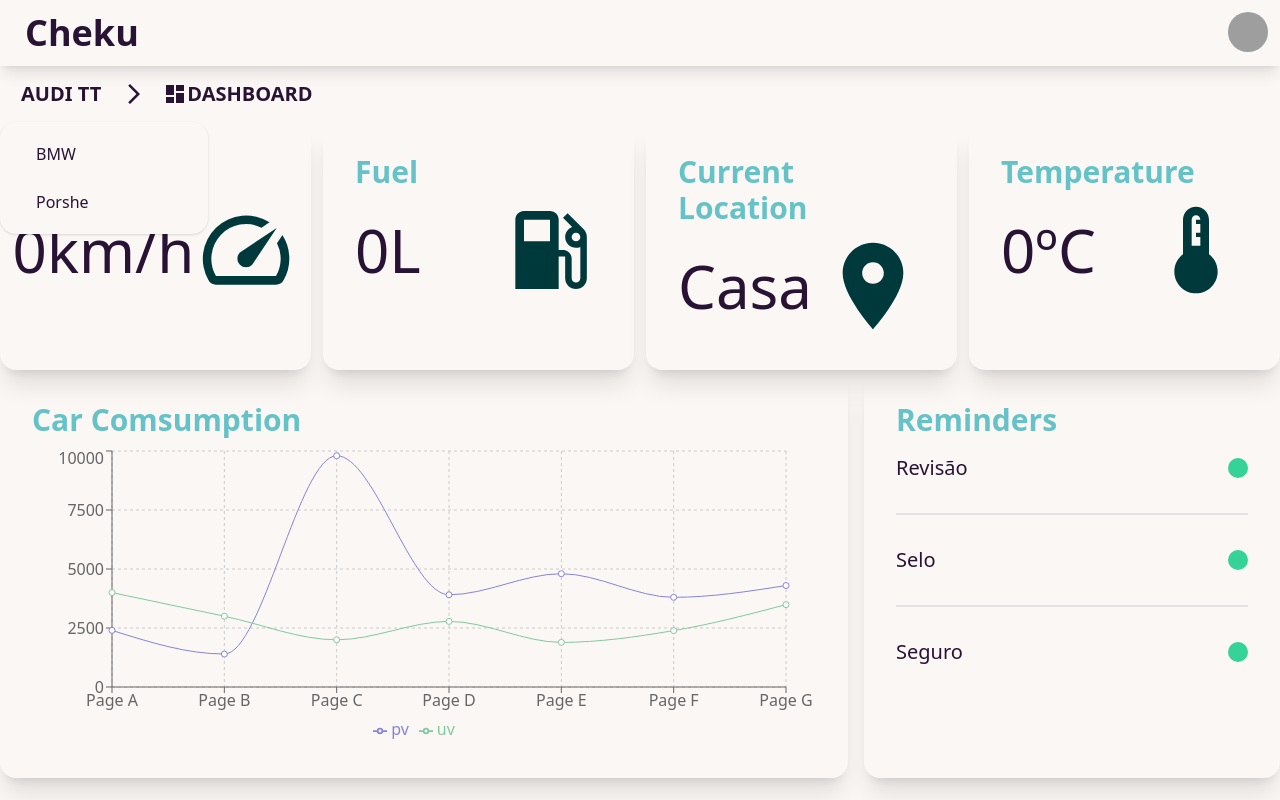
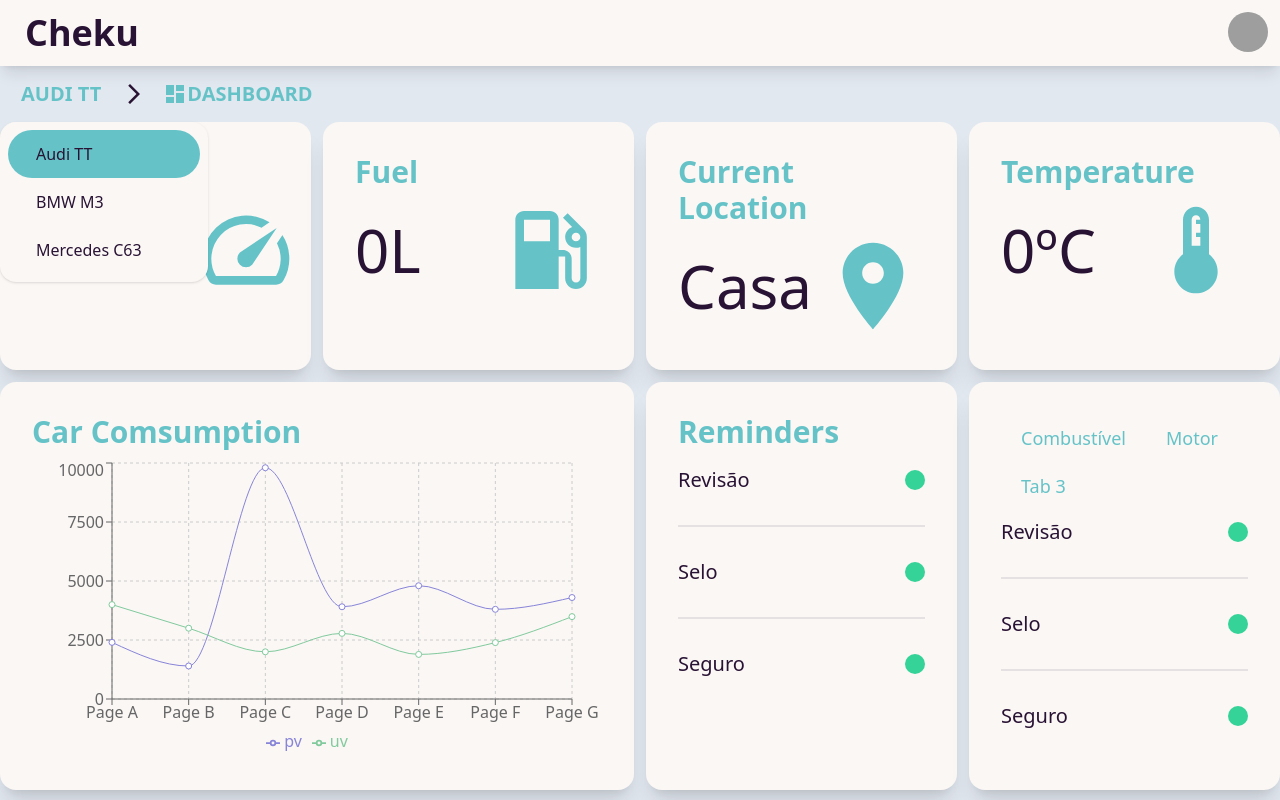
Before and after one commit to Cheku-Corporation/front-end, a React (Vite) app: page /dashboard in a window 1280 px wide. Both pictures are taken after a click on the label "AUDI TT". Built offline with nearby package versions, Linux system fonts and the light colour scheme; grey boxes are pictures that could not be loaded; some icons are missing.

Commit message:
CHEK-29 Breadcrumb done

```diff
--- a/index.html
+++ b/index.html
@@ -3,8 +3,10 @@
   <head>
     <meta charset="UTF-8" />
     <link rel="icon" type="image/svg+xml" href="/vite.svg" />
+<!--    <link href='https://api.mapbox.com/mapbox-gl-js/v2.8.1/mapbox-gl.css' rel='stylesheet' />-->
     <meta name="viewport" content="width=device-width, initial-scale=1.0" />
     <title>Cheku - Dashboard</title>
+
   </head>
   <body>
     <div id="root"></div>
--- a/package.json
+++ b/package.json
@@ -16,8 +16,10 @@
     "@types/node": "^18.11.9",
     "car-makes-icons": "^1.0.0",
     "daisyui": "^2.38.0",
+    "mapbox-gl": "^2.11.0",
     "react": "^18.2.0",
     "react-dom": "^18.2.0",
+    "react-hook-form": "^7.39.5",
     "react-router-dom": "^6.4.3",
     "recharts": "^2.1.16"
   },
--- a/src/App.tsx
+++ b/src/App.tsx
@@ -1,14 +1,17 @@
 import {BrowserRouter, Route, Routes} from "react-router-dom";
 import {Dashboard} from "@/pages/Dashboard";
-import {Garage} from "@/pages/Garage";
+import {Login} from "@/pages/Login";
+// import {Landing} from "@/pages/Landing";
+
 
 function App() {
 
     return (
         <BrowserRouter>
             <Routes>
-                <Route path={"/"} element={<Garage/>}/>
+                {/*<Route path={"/"} element={<Landing/>}/>*/}
                 <Route path={"/dashboard"} element={<Dashboard/>}/>
+                <Route path={"/login"} element={<Login/>}/>
             </Routes>
         </BrowserRouter>
 
--- a/src/components/Breadcrumb.tsx
+++ b/src/components/Breadcrumb.tsx
@@ -1,25 +1,66 @@
 import ArrowForwardIosIcon from '@mui/icons-material/ArrowForwardIos';
 import DashboardIcon from '@mui/icons-material/Dashboard';
 import SettingsIcon from '@mui/icons-material/Settings';
+import InfoIcon from '@mui/icons-material/Info';
 import 'car-makes-icons/dist/style.css';
+import {useState} from "react";
+
 export const Breadcrumb = () => {
-    return (
-        <div className="flex items-center">
+    const userCars = [{
+        id: 0, name: "Audi TT", icon: "car-audi"
+    }, {
+        id: 1, name: "BMW M3", icon: "car-bmw"
+    }, {
+        id: 2, name: "Mercedes C63", icon: "car-mercedes"
+    },]
+
+    const options = [{
+        id: 0, name: "Dashboard", icon: DashboardIcon
+    }, {
+        id: 1, name: "Settings", icon: SettingsIcon
+    }, {
+        id: 2, name: "About", icon: InfoIcon
+    }]
+
+    const [currentCar, setCurrentCar] = useState(userCars[0])
+    const [currentOption, setCurrentOption] = useState(options[0])
+
+    return (<div className="flex items-center">
         <div className="dropdown">
-                <label tabIndex={0} className="btn btn-ghost m-1 text-xl"><i className="car-audi text-4xl"></i>Audi TT</label>
+            <label tabIndex={0} className="btn btn-ghost m-1 text-xl text-primary"><i
+                className={`${currentCar.icon} text-4xl`}></i>{currentCar.name}</label>
             <ul tabIndex={0} className="dropdown-content menu p-2 shadow bg-base-100 rounded-box w-52">
-                    <li><a><i className="car-bmw text-4xl"></i>BMW</a></li>
-                    <li><a><i className="car-porsche text-4xl"></i>Porshe</a></li>
+                {userCars.map((car) => (<li key={car.id}>
+                    <a className={car.id === currentCar.id ? "bg-primary" : ""}
+                       onClick={() => car.id !== currentCar.id ? setCurrentCar(car) : null}>
+                        <i className={`${car.icon} text-4xl`}></i>
+                        {car.name}
+                    </a>
+                </li>))}
+
             </ul>
         </div>
         <ArrowForwardIosIcon/>
 
         <div className="dropdown">
-                <label tabIndex={0} className="btn btn-ghost text-xl"><DashboardIcon/> Dashboard</label>
+            <label tabIndex={0} className="btn btn-ghost text-xl text-primary">
+                <>
+                    {currentOption.icon ? <currentOption.icon/> : null}
+                    {currentOption.name}
+                </>
+            </label>
+
             <ul tabIndex={0} className="dropdown-content menu p-2 shadow bg-base-100 rounded-box w-52">
-                    <li><a><SettingsIcon/>Settings</a></li>
+                {options.map((option) => (<li key={option.id}>
+                    <a className={option.id === currentOption.id ? "bg-primary" : ""}
+                       onClick={() => option.id !== currentOption.id ? setCurrentOption(option) : null}>
+                        <option.icon/>
+                        {option.name}
+                    </a>
+                </li>))}
+
+
             </ul>
         </div>
-        </div>
-    )
+    </div>)
 }
--- a/src/components/Drawer.tsx
+++ b/src/components/Drawer.tsx
@@ -1,4 +1,4 @@
-export const Drawer = ({children}) => {
+export const Drawer = ({children} : any) => {
     return (<div className="drawer">
         <input id="my-drawer-3" type="checkbox" className="drawer-toggle"/>
         <div className="drawer-content flex flex-col">
@@ -17,7 +17,7 @@ export const Drawer = ({children}) => {
                 <div className="dropdown dropdown-end">
                     <label tabIndex={0} className="btn btn-ghost btn-circle avatar">
                         <div className="w-10 rounded-full">
-                            <img src="https://robohash.org/cheku" />
+                            <img src="https://robohash.org/cheku"  alt={"avatar"}/>
                         </div>
                     </label>
                     <ul tabIndex={0} className="menu menu-compact dropdown-content mt-3 p-2 shadow bg-base-100 rounded-box w-52">
--- a/src/components/Navbar.tsx
+++ b/src/components/Navbar.tsx
@@ -1,9 +1,8 @@
-import {Breadcrumb} from "./Breadcrumb";
 import React from "react";
 
 export const Navbar = () => {
     return (
-        <div className="navbar bg-base-100 shadow-lg">
+        <div className="navbar bg-base-100 shadow-lg sticky top-0 z-30">
             <div className="flex-1">
                 <a className="btn btn-ghost normal-case text-4xl">Cheku</a>
             </div>
@@ -11,7 +10,7 @@ export const Navbar = () => {
                 <div className="dropdown dropdown-end">
                     <label tabIndex={0} className="btn btn-ghost btn-circle avatar">
                         <div className="w-10 rounded-full">
-                            <img src="https://placeimg.com/80/80/people" />
+                            <img src="https://placeimg.com/80/80/people" alt={"avatar"} />
                         </div>
                     </label>
                     <ul tabIndex={0} className="mt-3 p-2 shadow menu menu-compact dropdown-content bg-base-100 rounded-box w-52">
--- a/src/main.tsx
+++ b/src/main.tsx
@@ -2,9 +2,7 @@ import React from 'react'
 import ReactDOM from 'react-dom/client'
 import App from './App'
 import './index.css'
-import {Navbar} from "./components/Navbar";
 
 ReactDOM.createRoot(document.getElementById('root') as HTMLElement).render(<React.StrictMode>
-        <Navbar/>
         <App/>
 </React.StrictMode>)
--- a/src/pages/Dashboard.tsx
+++ b/src/pages/Dashboard.tsx
@@ -1,90 +1,63 @@
-import {Speed, LocalGasStation, Place, DeviceThermostat} from "@mui/icons-material";
+import {DeviceThermostat, LocalGasStation, Place, Speed} from "@mui/icons-material";
 
-import { LineChart, Line, XAxis, YAxis, CartesianGrid, Tooltip, Legend, ResponsiveContainer } from 'recharts';
+import {CartesianGrid, Legend, Line, LineChart, ResponsiveContainer, Tooltip, XAxis, YAxis} from 'recharts';
 import {Breadcrumb} from "@/components/Breadcrumb";
 import React from "react";
+import {Navbar} from "@/components/Navbar";
 
 
 export const Dashboard = () => {
 
     const cards = [{
-        id: 1, title: "Speed", icon: Speed, value: "0", unit: "km/h", color: "bg-primary"
+        id: 1, title: "Speed", icon: Speed, value: "0", unit: "km/h"
     }, {
-        id: 2, title: "Fuel", icon: LocalGasStation, value: "0", unit: "L", color: "bg-white"
-    },
-        {
-            id: 3, title: "Current Location", icon: Place, value: "Casa", unit: "", color: "bg-gray-200"
+        id: 2, title: "Fuel", icon: LocalGasStation, value: "0", unit: "L"
+    }, {
+        id: 3, title: "Current Location", icon: Place, value: "Casa", unit: ""
     },
 
         {
-            id: 4, title: "Temperature", icon: DeviceThermostat, value: "0", unit: "ºC", color: "bg-yellow-400"
+            id: 4, title: "Temperature", icon: DeviceThermostat, value: "0", unit: "ºC"
         },
 
     ]
 
-    const data = [
-        {
-            name: 'Page A',
-            uv: 4000,
-            pv: 2400,
-            amt: 2400,
-        },
-        {
-            name: 'Page B',
-            uv: 3000,
-            pv: 1398,
-            amt: 2210,
-        },
-        {
-            name: 'Page C',
-            uv: 2000,
-            pv: 9800,
-            amt: 2290,
-        },
-        {
-            name: 'Page D',
-            uv: 2780,
-            pv: 3908,
-            amt: 2000,
-        },
-        {
-            name: 'Page E',
-            uv: 1890,
-            pv: 4800,
-            amt: 2181,
-        },
-        {
-            name: 'Page F',
-            uv: 2390,
-            pv: 3800,
-            amt: 2500,
-        },
-        {
-            name: 'Page G',
-            uv: 3490,
-            pv: 4300,
-            amt: 2100,
-        },
-    ];
+    const data = [{
+        name: 'Page A', uv: 4000, pv: 2400, amt: 2400,
+    }, {
+        name: 'Page B', uv: 3000, pv: 1398, amt: 2210,
+    }, {
+        name: 'Page C', uv: 2000, pv: 9800, amt: 2290,
+    }, {
+        name: 'Page D', uv: 2780, pv: 3908, amt: 2000,
+    }, {
+        name: 'Page E', uv: 1890, pv: 4800, amt: 2181,
+    }, {
+        name: 'Page F', uv: 2390, pv: 3800, amt: 2500,
+    }, {
+        name: 'Page G', uv: 3490, pv: 4300, amt: 2100,
+    },];
 
     return (<>
+        <div className={"bg-slate-200 h-screen"}>
+            <Navbar/>
+
+            <div className="container mx-auto">
                 <Breadcrumb/>
-            <div className="grid sm:grid-cols-2 xl:grid-cols-4 gap-3">
-                {cards.map(( card,index) => {
-                    return (
-                        <div key={index} className={`bg-base-100 card shadow-xl`}>
+                <div className="grid grid-cols-1 sm:grid-cols-2 xl:grid-cols-4 gap-3">
+                    {cards.map((card, index) => {
+                        return (<div key={index} className={`bg-base-100 card shadow-xl`}>
                             <div className="card-body">
                                 <h2 className="card-title text-primary text-3xl">{card.title}</h2>
                                 <div className="flex justify-center items-center">
                                     <p className="card-subtitle text-6xl">{card.value}{card.unit}</p>
-                                    <card.icon className={"text-primary-content"} sx={{fontSize: '6.5em'}} />
+                                    <card.icon className={"text-primary"} sx={{fontSize: '6.5em'}}/>
                                 </div>
                             </div>
                         </div>)
                     })}
-            </div>
-            <div className="grid sm:grid-cols-1 xl:grid-cols-3 gap-4">
-                <div className="card shadow-xl xl:col-span-2">
+
+                    <div className="card shadow-xl lg:col-span-4 xl:col-span-2 bg-base-100">
                         <div className="card-body">
                             <h2 className="card-title text-primary text-3xl">Car Comsumption</h2>
                             <ResponsiveContainer width="100%" height={300}>
@@ -93,30 +66,27 @@ export const Dashboard = () => {
                                     height={300}
                                     data={data}
                                     margin={{
-                                    top: 5,
-                                    right: 30,
-                                    left: 20,
-                                    bottom: 5
+                                        top: 5, right: 30, left: 20, bottom: 5
                                     }}
                                 >
-                                <CartesianGrid strokeDasharray="3 3" />
-                                <XAxis dataKey="name" />
-                                <YAxis />
-                                <Tooltip />
-                                <Legend />
+                                    <CartesianGrid strokeDasharray="3 3"/>
+                                    <XAxis dataKey="name"/>
+                                    <YAxis/>
+                                    <Tooltip/>
+                                    <Legend/>
                                     <Line
                                         type="monotone"
                                         dataKey="pv"
                                         stroke="#8884d8"
-                                    activeDot={{ r: 8 }}
+                                        activeDot={{r: 8}}
                                     />
-                                <Line type="monotone" dataKey="uv" stroke="#82ca9d" />
+                                    <Line type="monotone" dataKey="uv" stroke="#82ca9d"/>
                                 </LineChart>
                             </ResponsiveContainer>
                         </div>
                     </div>
 
-                <div className="card shadow-xl">
+                    <div className="card shadow-xl bg-base-100">
                         <div className="card-body">
                             <h2 className="card-title text-primary text-3xl pb-2">Reminders</h2>
                             <div className="flex flex-col">
@@ -144,7 +114,42 @@ export const Dashboard = () => {
                         </div>
                     </div>
 
+                    <div className="card shadow-xl bg-base-100">
+                        <div className="card-body">
+                            <div className="tabs bg-transparent mx-auto">
+                                <a className="tab tabs-lifted tab-lg text-primary">Combustível</a>
+                                <a className="tab tabs-lifted tab-lg tab-active text-primary">Motor</a>
+                                <a className="tab tabs-lifted tab-lg text-primary">Tab 3</a>
+                            </div>
 
+                            <div className="flex flex-col">
+                                <div className="flex flex-row items-center">
+                                    <p className="card-subtitle text-xl ">Revisão</p>
+                                    <div className="badge badge-success gap-2 text-lg"></div>
+                                </div>
+                            </div>
+                            <div className="divider"></div>
+
+                            <div className="flex flex-col">
+                                <div className="flex flex-row items-center">
+                                    <p className="card-subtitle text-xl ">Selo</p>
+                                    <div className="badge badge-success gap-2 text-lg"></div>
+                                </div>
+                            </div>
+                            <div className="divider"></div>
+
+                            <div className="flex flex-col">
+                                <div className="flex flex-row items-center">
+                                    <p className="card-subtitle text-xl ">Seguro</p>
+                                    <div className="badge badge-success gap-2 text-lg"></div>
+                                </div>
+                            </div>
+                        </div>
+                    </div>
+
+
+                </div>
+            </div>
         </div>
     </>)
 }
--- /dev/null
+++ b/src/pages/Landing.tsx
@@ -0,0 +1,9 @@
+
+
+export const Landing = () => {
+    return (
+        <div className="flex flex-col h-screen">
+            <section></section>
+        </div>
+    )
+}
--- /dev/null
+++ b/src/pages/Login.tsx
@@ -0,0 +1,33 @@
+
+export const Login = () => {
+    return(
+        <div className="bg-base-200 flex flex-col items-center justify-center h-screen text-primary-content">
+            <div className="card shadow-xl bg-white">
+                <div className="card-body">
+                    <h2 className="card-title">Login</h2>
+                    <div className="form-control">
+                        <label className="label">
+                            <span className="label-text">Email</span>
+                        </label>
+                        <input type="email" placeholder="Email" className="input input-bordered"/>
+                    </div>
+                    <div className="form-control">
+                        <label className="label">
+                            <span className="label-text">Password</span>
+                        </label>
+                        <input type="password" placeholder="Password" className="input input-bordered"/>
+                    </div>
+                    <div className="form-control">
+                        <label className="cursor-pointer label">
+                            <input type="checkbox" className="checkbox"/>
+                            <span className="label-text-alt">Remember me</span>
+                        </label>
+                    </div>
+                    <div className="form-control">
+                        <button className="btn btn-primary">Login</button>
+                    </div>
+                </div>
+            </div>
+        </div>
+    )
+}
```
Also changed, not shown: src/pages/Car.tsx (added), 1 other file (tests, documents, lock files or other folders). Lines whose indentation alone changed are shown as unchanged.
